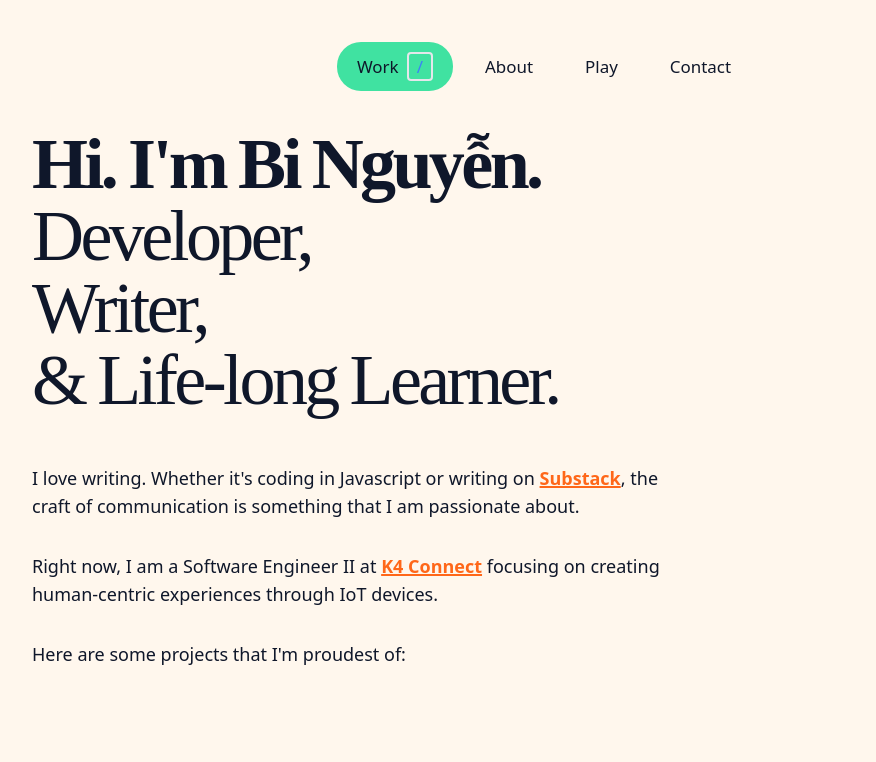
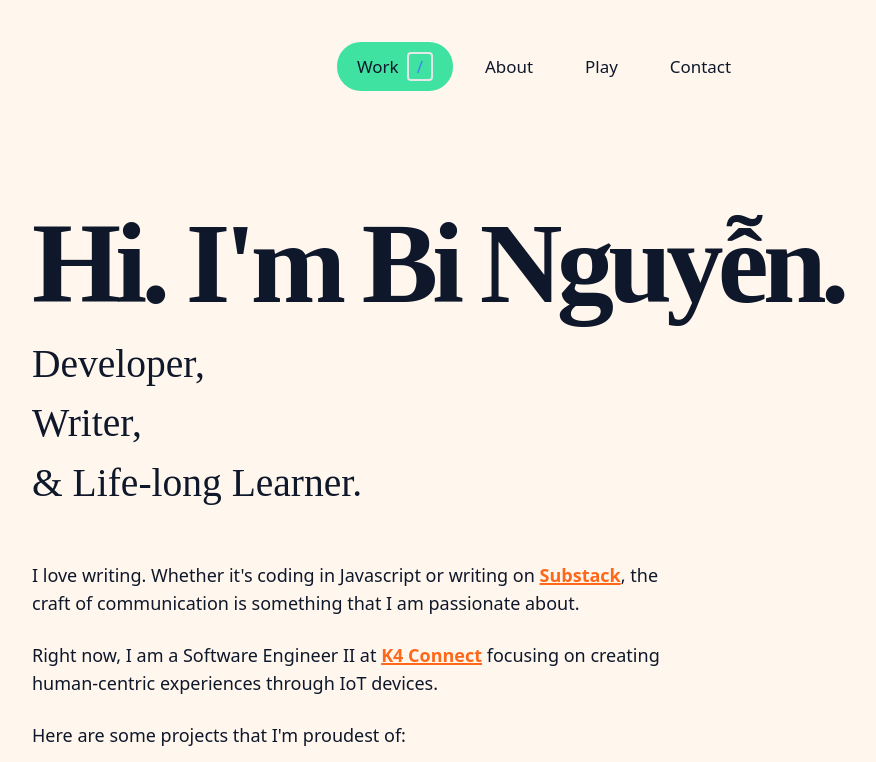
Before and after one commit to vnn8248/code-nguyen, a Next.js app: page / in a window 1280 px wide. Shown: the top 762 px of the page, without its empty margins (96-972 px from the left). Built offline with nearby package versions, Linux system fonts and the light colour scheme.

Commit message:
Update styling

```diff
--- a/app/page.js
+++ b/app/page.js
@@ -32,18 +32,16 @@ const HomePage = () => {
 
   return (
     <div className="content relative w-full h-full z-10">
-      <h1 className="pt-32 pb-12 pl-8 pr-0 md:px-16 md:pt-32 lg:px-32 flex justify-left lg:text-7xl">
-        <span className=" ">
-          <span className="flex relative z-10 tracking-tightest">
+      <div className="pt-32 pb-12 pl-8 pr-0 flex flex-col justify-left md:px-16 lg:pt-48 lg:px-32">
+          <h1 className=" relative z-10 tracking-tightest">
             Hi. I'm Bi Nguyễn.
-          </span>
-          <span className="flex font-normal relative z-10">Developer,</span>
-          <span className="flex font-normal relative z-10">Writer,</span>
-          <span className="flex font-normal relative z-10">
+          </h1>
+          <h2 className=" font-normal relative z-10">Developer,</h2>
+          <h2 className=" font-normal relative z-10">Writer,</h2>
+          <h2 className=" font-normal relative z-10">
             & Life-long Learner.
-          </span>
-        </span>
-      </h1>
+          </h2>
+      </div>
       <div className="px-8 md:px-16 lg:px-32 lg:max-w-4xl relative">
         <p className="md:text-lg">
           I love writing. Whether it's coding in Javascript or writing on{' '}
@@ -55,7 +53,7 @@ const HomePage = () => {
           </Link>
           , the craft of communication is something that I am passionate about.
         </p>
-        <p className="mt-8 md:text-lg">
+        <p className="mt-6 md:text-lg">
           Right now, I am a Software Engineer II at{' '}
           <Link
             href="https://www.k4connect.com/"
@@ -65,11 +63,11 @@ const HomePage = () => {
           </Link>{' '}
           focusing on creating human-centric experiences through IoT devices.
         </p>
-        <p className="mt-8 md:text-lg">
+        <p className="mt-6 md:text-lg">
           Here are some projects that I'm proudest of:
         </p>
       </div>
-      <div className="cards my-12 md:my-24 px-8">
+      <div className="cards my-12 md:my-24 2xl:my-12 px-8">
         <div className="cards-content grid grid-cols-24 gap-y-24 max-w-screen-2xl mx-auto w-full">
           {projects.map((project) => {
             return (
@@ -80,6 +78,7 @@ const HomePage = () => {
                 imageAlt={project.meta.preview.imageAlt}
                 position={project.meta.position}
                 slug={project.slug}
+                key={project.meta.preview.imageAlt}
               />
             );
           })}
```
